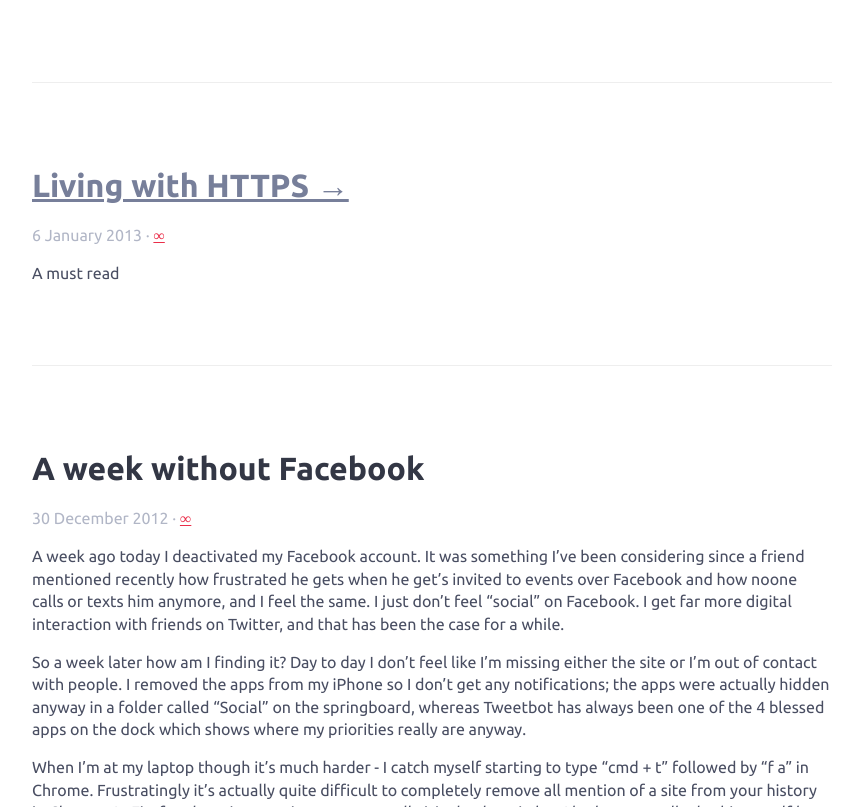
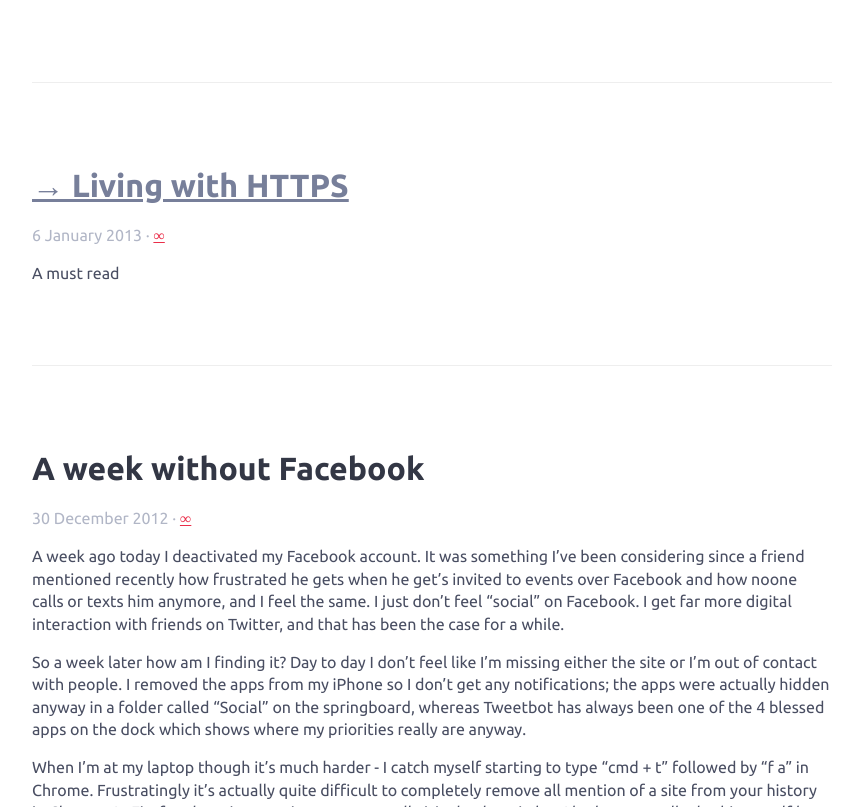
Before and after one commit to alexbilbie/alexbilbie.github.com, a Jekyll site: the page built from index.html, in a window 1280 px wide and 900 px high, scrolled down 690 px, cut to the strip 93-900 px from the top of the window. Shown: the whole strip, without its empty margins (208-1068 px from the left). Built offline with Jekyll 4.4.1, drawn with Linux system fonts in a browser that asks for light colours; the list of posts is cut into pages by our own code.

Commit message:
Changed arrow location

```diff
--- a/_layouts/default.html
+++ b/_layouts/default.html
@@ -7,7 +7,7 @@ layout: layout
 	<h1>
 		{% if page.link %}
 			<a href="{{ page.link }}">
-				{{ page.title }} &rarr;
+				&rarr; {{ page.title }}
 			</a>
 		{% else %}
 			{{ page.title }}
--- a/index.html
+++ b/index.html
@@ -9,7 +9,7 @@ title: "Home"
 		<h1>
 			{% if post.link %}
 				<a href="{{ post.link }}">
-					{{ post.title }} &rarr;
+					&rarr; {{ post.title }}
 				</a>
 			{% else %}
 				{{ post.title }}
```
